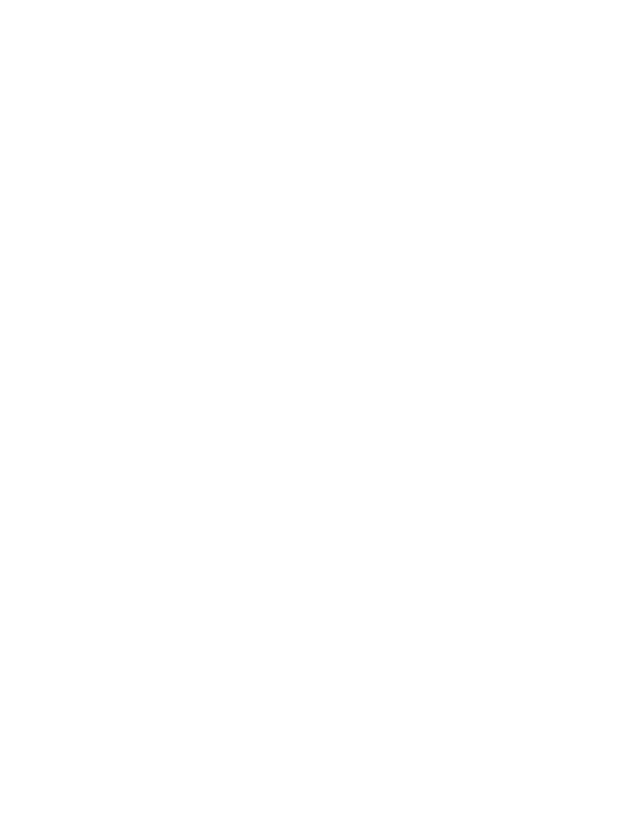
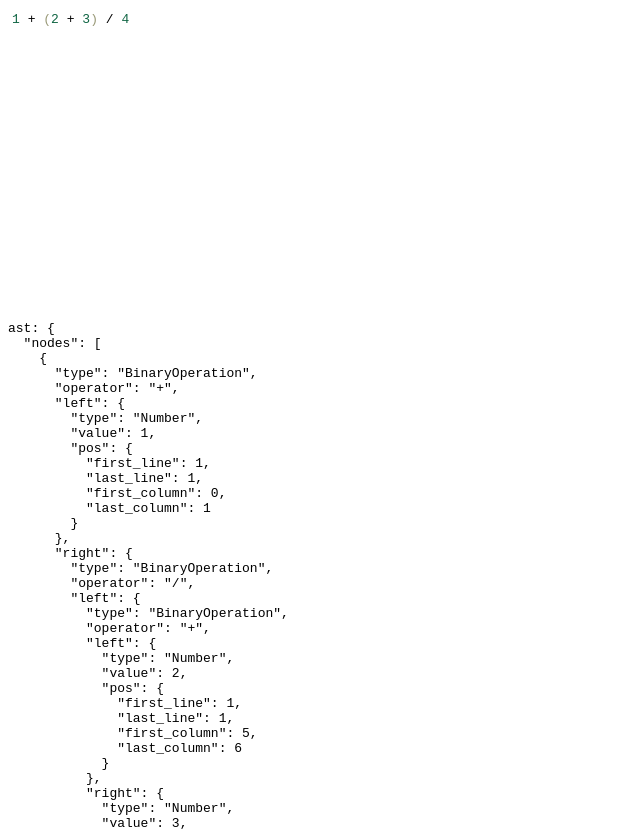
Before and after one commit to desmosinc/pratt-parser-blog-code, a plain HTML site: page index.html in a window 1280 px wide. Shown: the top 831 px of the page, without its empty margins (0-640 px from the left). Before the commit the page ends 800 px from the top, so only its background shows below. Drawn offline with Linux system fonts and the light colour scheme; the site is published under a folder, as on GitHub Pages, so addresses that start at the root find nothing.

Commit message:
fix index.html for github pages

```diff
--- a/index.html
+++ b/index.html
@@ -10,6 +10,6 @@
 
                     </head>
                 <body>
-                    <script   type="text/javascript" src="/app.js"></script>
+                    <script   type="text/javascript" src="app.js"></script>
                 </body>
                 </html>
```
